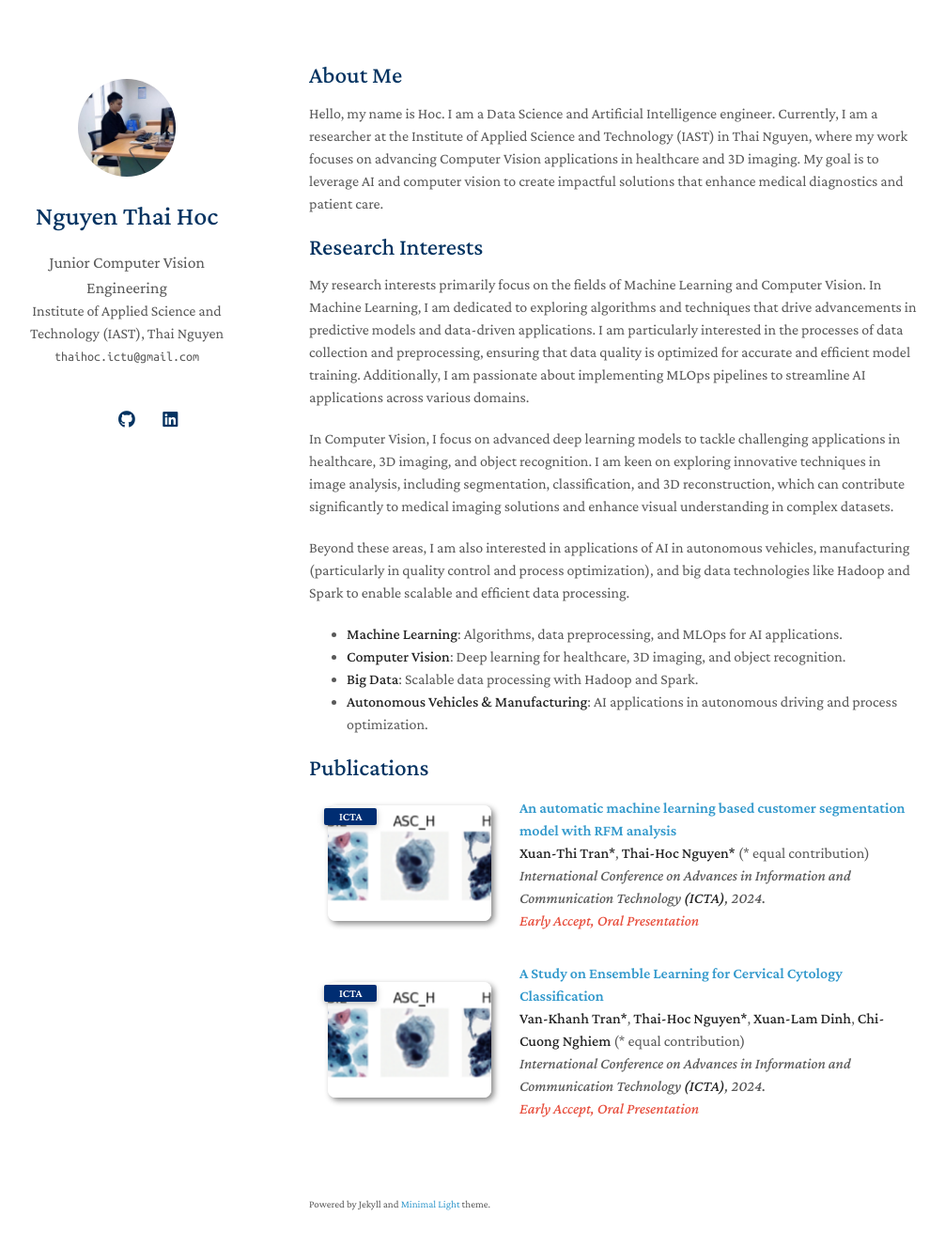
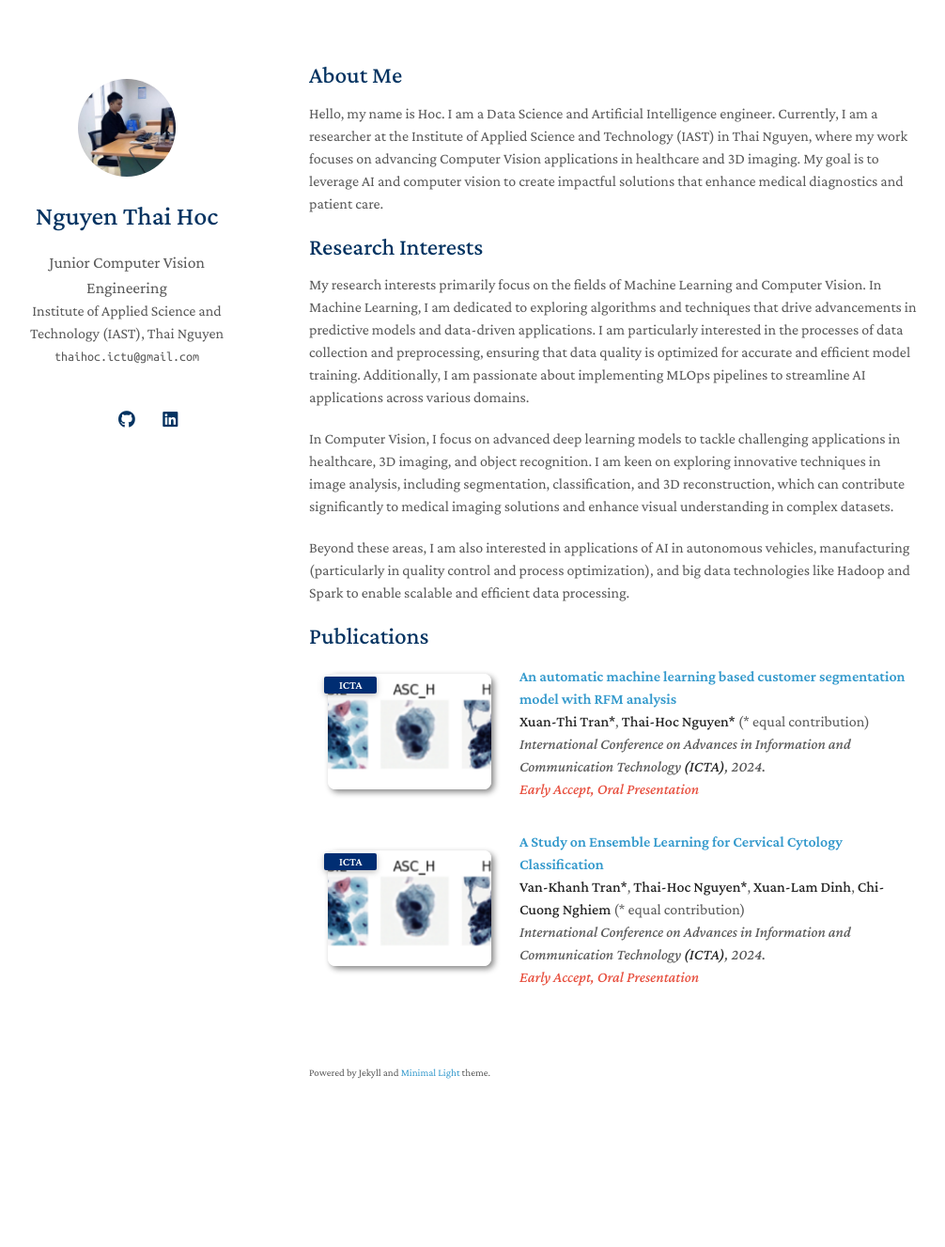
Before and after one commit to nthaihoc/about-me, a Jekyll site: the page built from index.md, in a window 1280 px wide and 1362 px high. Shown: the top 1327 px of the window at 94% size, without its empty margins (141-1147 px from the left). Built offline with Jekyll 4.4.1, drawn with Linux system fonts in a browser that asks for light colours; a style sheet for code colours, icons or effects is not loaded; our own code applies the rules of GitHub Pages for plain Markdown files.

Commit message:
update profile

```diff
--- a/index.md
+++ b/index.md
@@ -14,9 +14,5 @@ In Computer Vision, I focus on advanced deep learning models to tackle challengi
 
 Beyond these areas, I am also interested in applications of AI in autonomous vehicles, manufacturing (particularly in quality control and process optimization), and big data technologies like Hadoop and Spark to enable scalable and efficient data processing.
 
-* **Machine Learning**: Algorithms, data preprocessing, and MLOps for AI applications.
-* **Computer Vision**: Deep learning for healthcare, 3D imaging, and object recognition.
-* **Big Data**: Scalable data processing with Hadoop and Spark.
-* **Autonomous Vehicles & Manufacturing**: AI applications in autonomous driving and process optimization.
 
 {% include_relative _includes/publications.md %}
```
